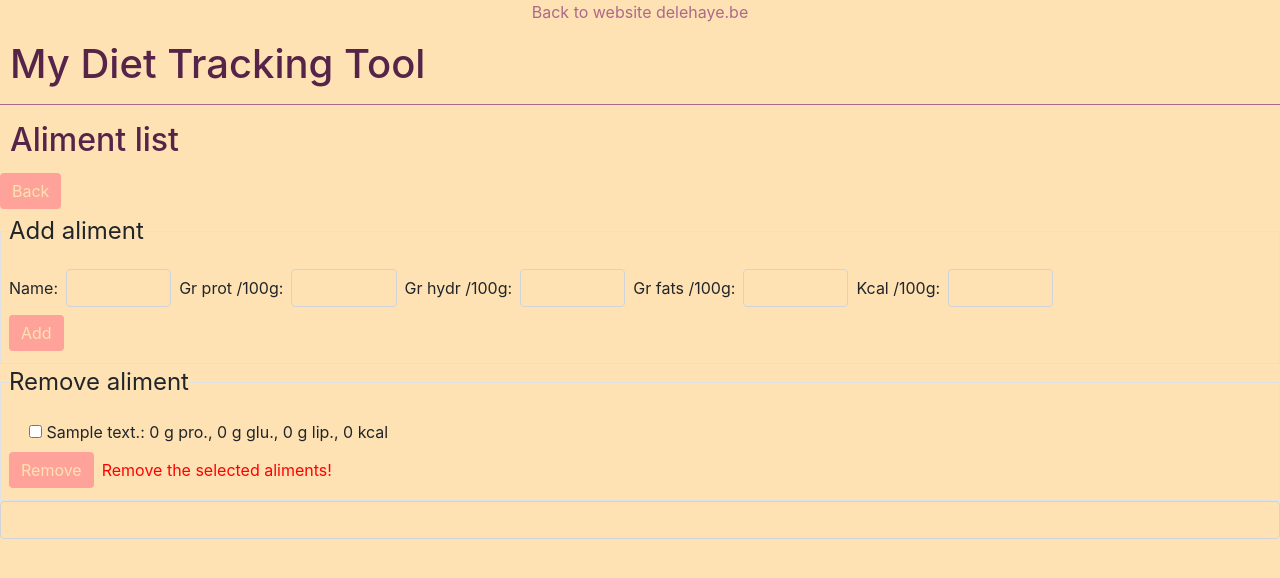
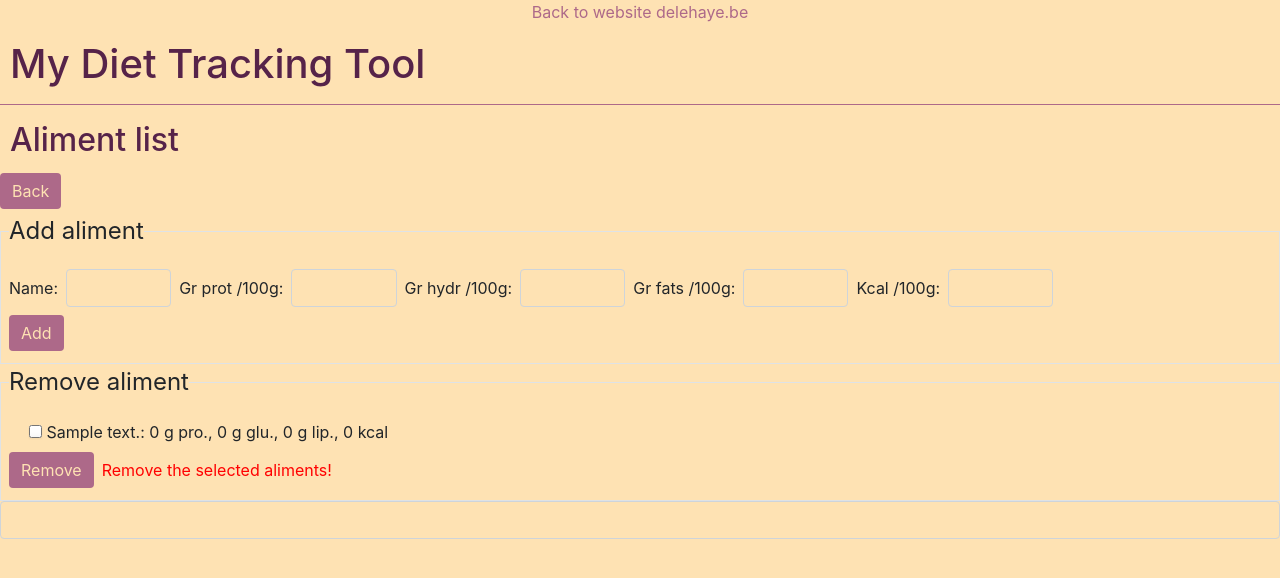
Before and after one commit to mathieudelehaye/AthleteDietTracker, a Symfony app: template templates/aliment_category/manage.html.twig in a window 1280 px wide. Shown: the top 578 px of the page. Run offline with Twig, Linux system fonts and the light colour scheme; the template is opened without the code that fills it: most values are stand-ins (such as "Sample title", 1, 10 or a date in 2020); form fields are guessed from the names that the template uses; some libraries are stand-ins or nearby versions.

Commit message:
css updated

```diff
--- a/css/default.css
+++ b/css/default.css
@@ -1,10 +1,10 @@
-hr.title {
-	border-top:.5px solid #ad6989;
-}
-
 h1 {
     margin: 10px;
     color: #562349;
+}
+
+hr.title {
+    border-top:.5px solid #ad6989;
 }
 
 h2 {
@@ -33,7 +33,7 @@ a:hover, a:active {
 }
 
 .btn {
-    background-color: #ffa299;
+    background-color: #ad6989;
     border: none;
     color: #fee2b3;
     font-size: 16px;
@@ -48,3 +48,37 @@ a:hover, a:active {
     background-color: #fee2b3;
     color: #ad6989;
 }
+
+.form-control:focus {
+    background-color: #ffa299;
+    color: #fee2b3;
+}
+
+.nav-item.nav-link {
+    background-color: #fee2b3;
+}
+
+.nav-item.nav-link.active.show {
+    background-color: #ffa299;
+    color: #fee2b3;
+}
+
+.list-group-item {
+    background-color: #fee2b3;
+    color: #ad6989;
+}
+
+.cb {
+    background-color: #fafafa;
+    border: 1px solid #cacece;
+    box-shadow: 0 1px 2px rgba(0,0,0,0.05), inset 0px -15px 10px -12px rgba(0,0,0,0.05);
+    padding: 9px;
+    border-radius: 3px;
+    display: inline-block;
+    position: relative;
+}
+
+/*#fee2b3 yellow
+#ffa299 rose
+#ad6989 purple
+#562349 mauve */
--- a/templates/aliment_category/manage.html.twig
+++ b/templates/aliment_category/manage.html.twig
@@ -33,7 +33,7 @@
 	   		{% set alimentCounter = 0 %}
 	   		{% for aliment in all_aliments %}
 		   		<div class="form-check">
-		   			<input type="checkbox" id="form_aliment_category_selectedAlimentCategories_{{ alimentCounter }}" name="form[aliment_category][selectedAlimentCategories][]" value="{{ aliment.id }}">
+		   			<input type="checkbox" class="cb" id="form_aliment_category_selectedAlimentCategories_{{ alimentCounter }}" name="form[aliment_category][selectedAlimentCategories][]" value="{{ aliment.id }}">
 		   			<label class="my-1">
 		   				{{ aliment.description }}:
 						{{ aliment.gpro | round(0) }} g pro.,
```
Also changed, not shown: 1 other file.
